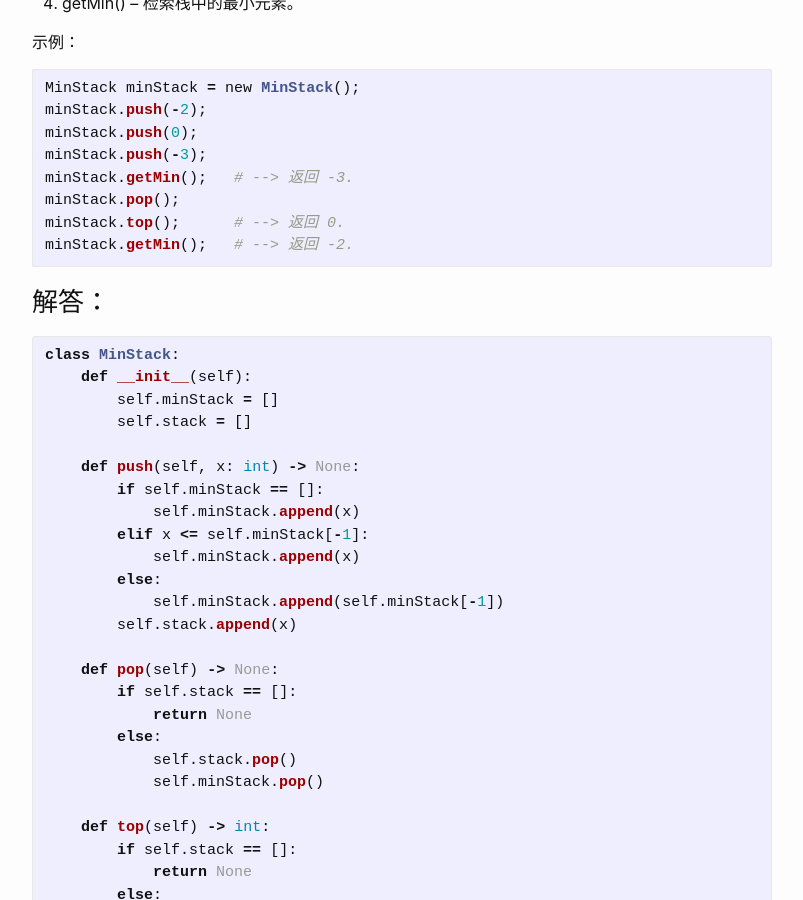
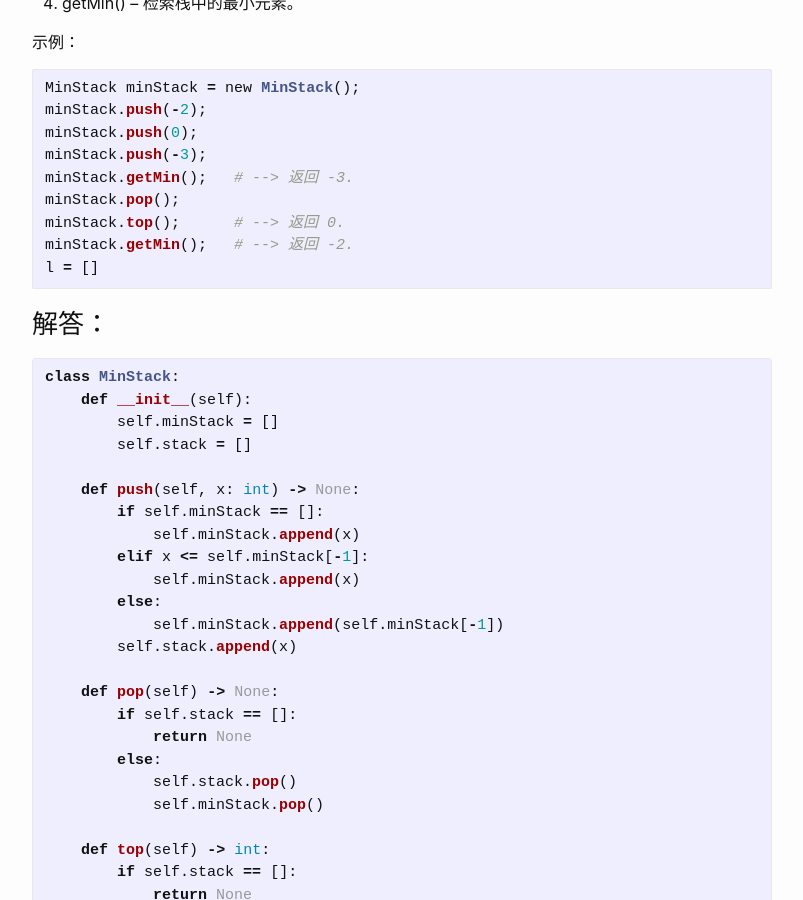
Before and after one commit to Artificial-Ridiculous/Artificial-Ridiculous.github.io, a Jekyll site: the page built from _posts/2019-04-01-155.最小栈.markdown, in a window 1280 px wide and 900 px high, scrolled down 320 px. Shown: the whole window, without its empty margins (238-1041 px from the left). Built offline with Jekyll 4.4.1, drawn with Linux system fonts in a browser that asks for light colours.

````diff
--- a/_posts/2019-04-01-155.最小栈.markdown
+++ b/_posts/2019-04-01-155.最小栈.markdown
@@ -22,6 +22,7 @@ minStack.getMin();   # --> 返回 -3.
 minStack.pop();
 minStack.top();      # --> 返回 0.
 minStack.getMin();   # --> 返回 -2.
+l = []
 ```
 
 ### 解答：
````
